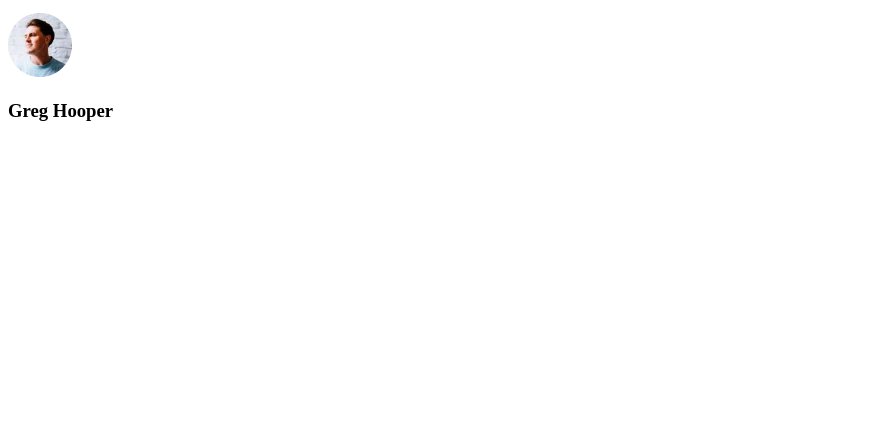
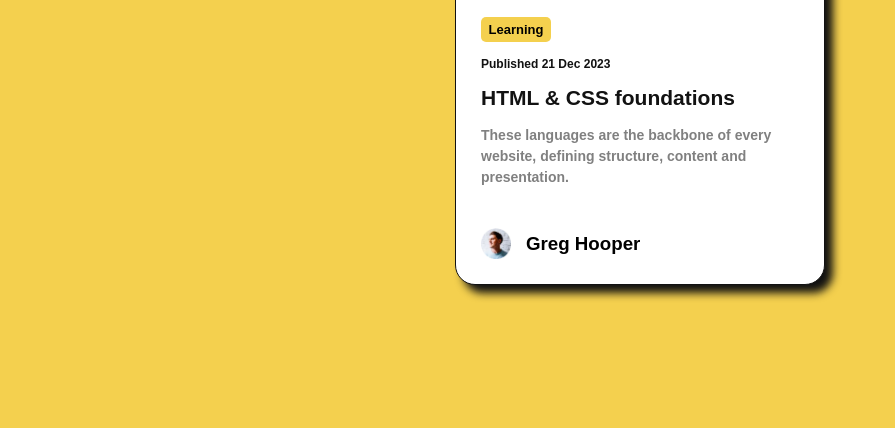
Before and after one commit to laurendiegaardt5/task-2, a plain HTML site: page index.html in a window 1280 px wide. Shown: the part 372-800 px from the top of the page, without its empty margins (0-895 px from the left). Drawn offline with Linux system fonts and the light colour scheme; a web font is replaced by a local one.

Commit message:
final commit

```diff
--- a/index.css
+++ b/index.css
@@ -1,7 +1,133 @@
-/* body{
-    background-color: rgb(255, 208, 0);
+@import url("https://fonts.googleapis.com./css2?family=Figtree");
+
+ *,
+ *::before,
+ *::after {
+    margin: 0;
+    padding: 0;
+    box-sizing: border-box;
+ }
+
+ :root {
+    --clr-yellow:hsl(47, 88%, 63%);
+    --clr-white:hsl(0, 0%, 100%);
+    --clr-grey:hsl(0, 0%, 50%);
+    --clr-black:hsl(0, 0%, 7%);
+ }
+
+ html {
+    font-size: 62.5% ;
+ }
+
+ body {
+    font-family: "Figtree", sans-serif;
+    font-weight: 600;
+    background-color: var(--clr-yellow);
+    min-height: 100vh;
+    display: grid;
+    place-content: center;
+    font-size: 1.6rem;
+ }
+
+ img {
+    display:block;
+    max-width: 100%;
+ }
+
+ .container {
+    padding-inline: 1.5rem;
+    margin: 0 auto;
+    width: 37rem;
+ }
+
+.card {
+  background-color: var(--clr-white);
+  padding: 2.5rem;
+  border-radius: 2rem;
+  border: 0.1rem solid var(--clr-black);
+  box-shadow: 0.8rem 0.8rem 0.8rem var(--clr-black);
+  transition: box-shadow 0.3s ease-in-out;
 }
 
-div{
-    background-color: whitesmoke;
-} */
+.card:hover {
+    box-shadow: 1rem 1rem 0rem var(--clr-black);
+}
+
+.card .card-image {
+width: 100%;
+height: 20rem;
+}
+
+.card .card-image img {
+border-radius: 1rem;
+height: 100%;
+object-fit: cover;
+}
+
+.card .card-details {
+    margin-top: 2rem;
+}
+
+.card .card-details span {
+display:block;
+background-color: var(--clr-yellow);
+padding: 0.5rem;
+font-weight: 800;
+border-radius: 0.5rem;
+width: 7rem;
+text-align: center;
+font-size: 1.3rem
+}
+
+.card .card-details h5 {
+    margin: 1.5rem 0;
+    color:var(--clr-black);
+    font-size: 1.2rem;
+    font-weight: 600;
+}
+
+.card .card-details h1 {
+    color: var(--clr-black);
+    font-weight: 800;
+    font: bold;
+    margin-bottom: 1.5rem;
+    font-size: 2rem;
+    cursor: pointer;
+    transition: color 0.3s ease-in-out;
+}
+
+.card:hover h1 {
+ color:var(--clr-black);
+}
+
+.card .card-details p {
+    color: var(--clr-grey);
+    line-height: 1.5;
+    font-size: 1.4rem;
+    margin-bottom: 4rem;
+    max-width: 33rem;
+}
+
+.card .card-author {
+    display: flex;
+    align-items:center;
+    gap: 1.5rem;
+}
+
+.card .card-author .author-image {
+    width: 3rem;
+}
+
+.card .card-author h3 {
+    font-size: 1.4re;
+}
+
+@media(min-width: 1200px) {
+    .container {
+        width: 40rem;
+    }
+
+    .card .card-details h1 {
+        font-size: 2.1rem;
+    }
+}
--- a/index.html
+++ b/index.html
@@ -19,7 +19,6 @@
 
     <div class="container">
       <div class="card">
-
         <div class="card-image">
           <img src="./Task2/assets/images/illustration-article.svg" alt="" />
         </div>
@@ -27,18 +26,17 @@
         <div class="card-details">
           <span>Learning</span>
           <h5>Published 21 Dec 2023</h5>
-            <h1>HTML & CSS foundations </h1>
+          <h1>HTML & CSS foundations</h1>
           <p>
             These languages are the backbone of every website, defining
             structure, content and presentation.
           </p>
           <div class="card-author">
             <div class="author-image">
-                <img src="Task2/assets/images/image-avatar.webp" alt="author">
+              <img src="Task2/assets/images/image-avatar.webp" alt="author" />
             </div>
             <h3>Greg Hooper</h3>
           </div>
-
         </div>
       </div>
     </div>
```
Lines whose indentation alone changed are shown as unchanged.
